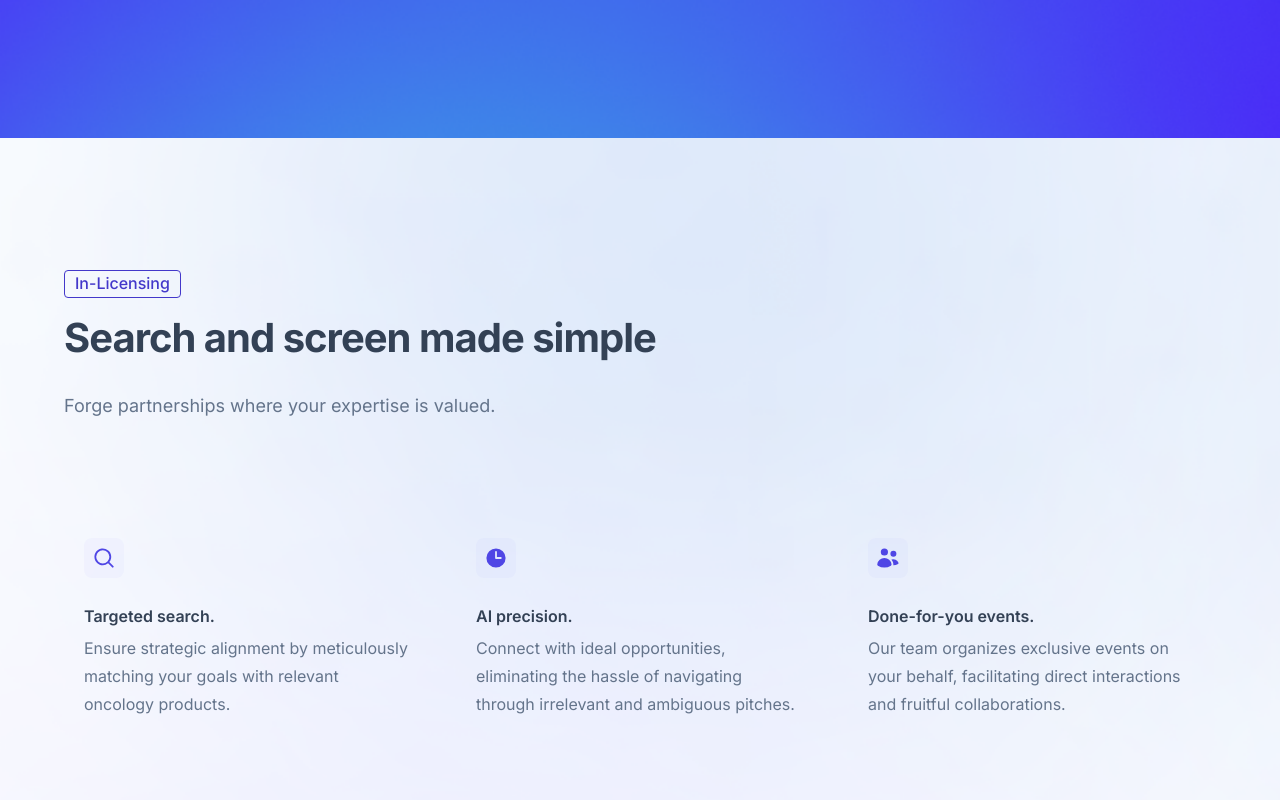
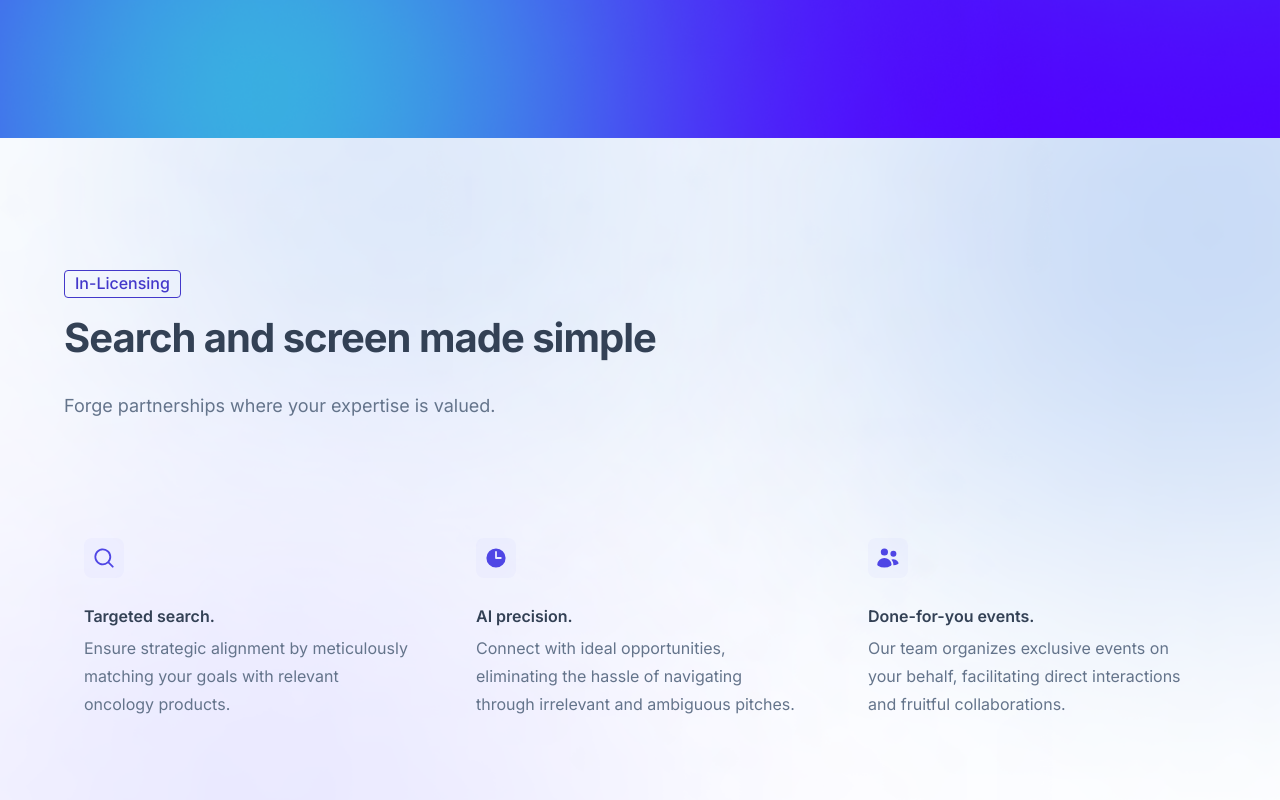
Before and after one commit to AhmedAGadir/gapbio-landing-page, a Next.js app: page / in a window 1280 px wide. Shown: the part 2900-3700 px from the top of the page. Built offline with nearby package versions, Linux system fonts and the light colour scheme.

Commit message:
fixed sizing bug

```diff
--- a/src/components/InLicensing.jsx
+++ b/src/components/InLicensing.jsx
@@ -39,8 +39,7 @@ export function InLicensing() {
         className="absolute inset-0 max-w-none"
         src={backgroundImage}
         alt=""
-        width={2245}
-        height={1636}
+        fill
       />
       <Container className="relative">
         <div className="mx-auto max-w-7xl px-6 lg:px-8">
--- a/src/components/OutLicensing.jsx
+++ b/src/components/OutLicensing.jsx
@@ -7,7 +7,6 @@ import { Container } from '@/components/Container'
 import backgroundImage from '@/images/background-out-licensing.png'
 import Image from 'next/image'
 import clsx from 'clsx'
-import { Button } from '@/components/Button'
 
 const features = [
   {
@@ -45,8 +44,8 @@ export function OutLicensing() {
         className="absolute inset-0 max-w-none"
         src={backgroundImage}
         alt=""
-        width={2245}
-        height={1636}
+        fill
+        unoptimized
       />
       <Container className="relative pb-28 pt-20 sm:py-32">
         <div className="mx-auto max-w-7xl px-6 lg:px-8">
```
